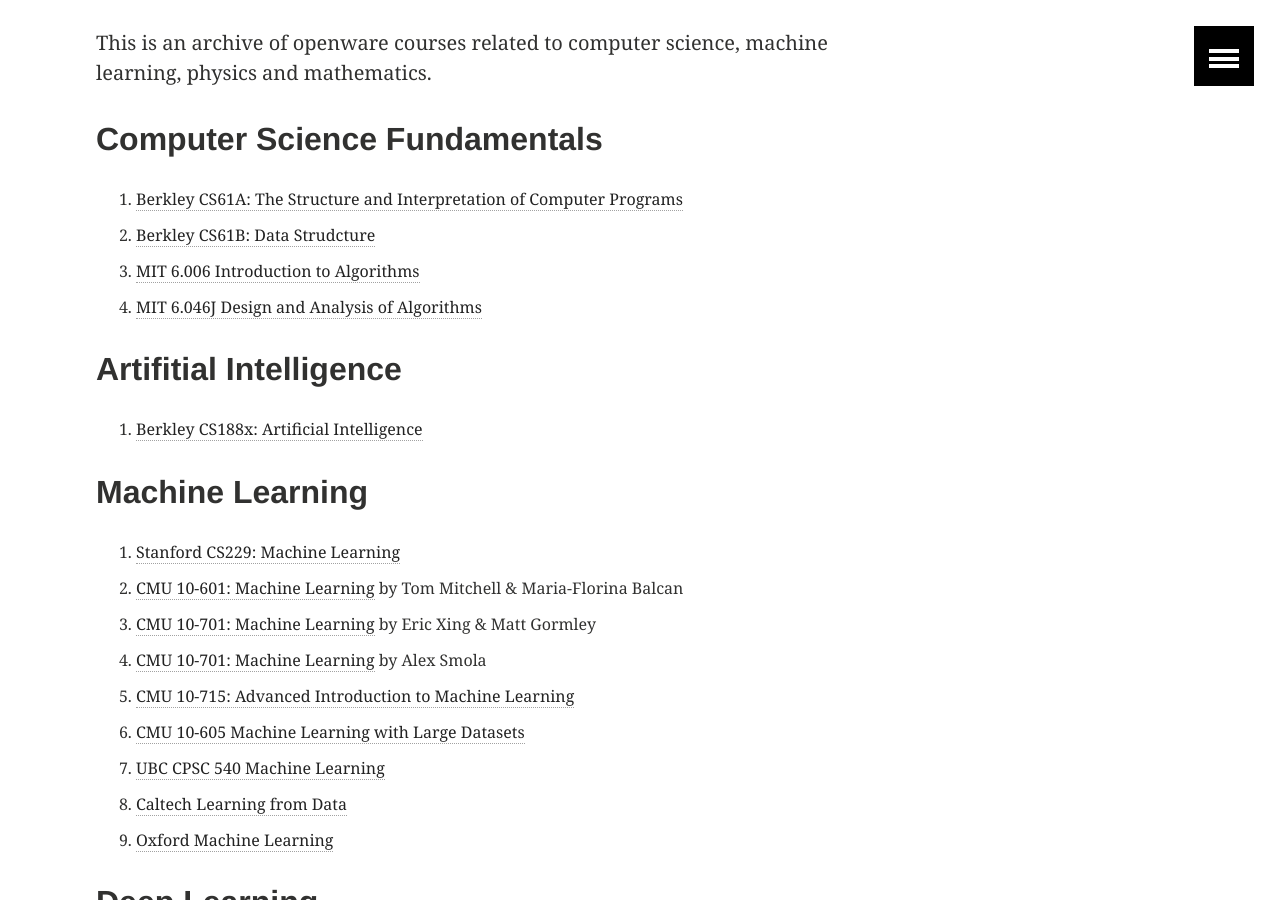
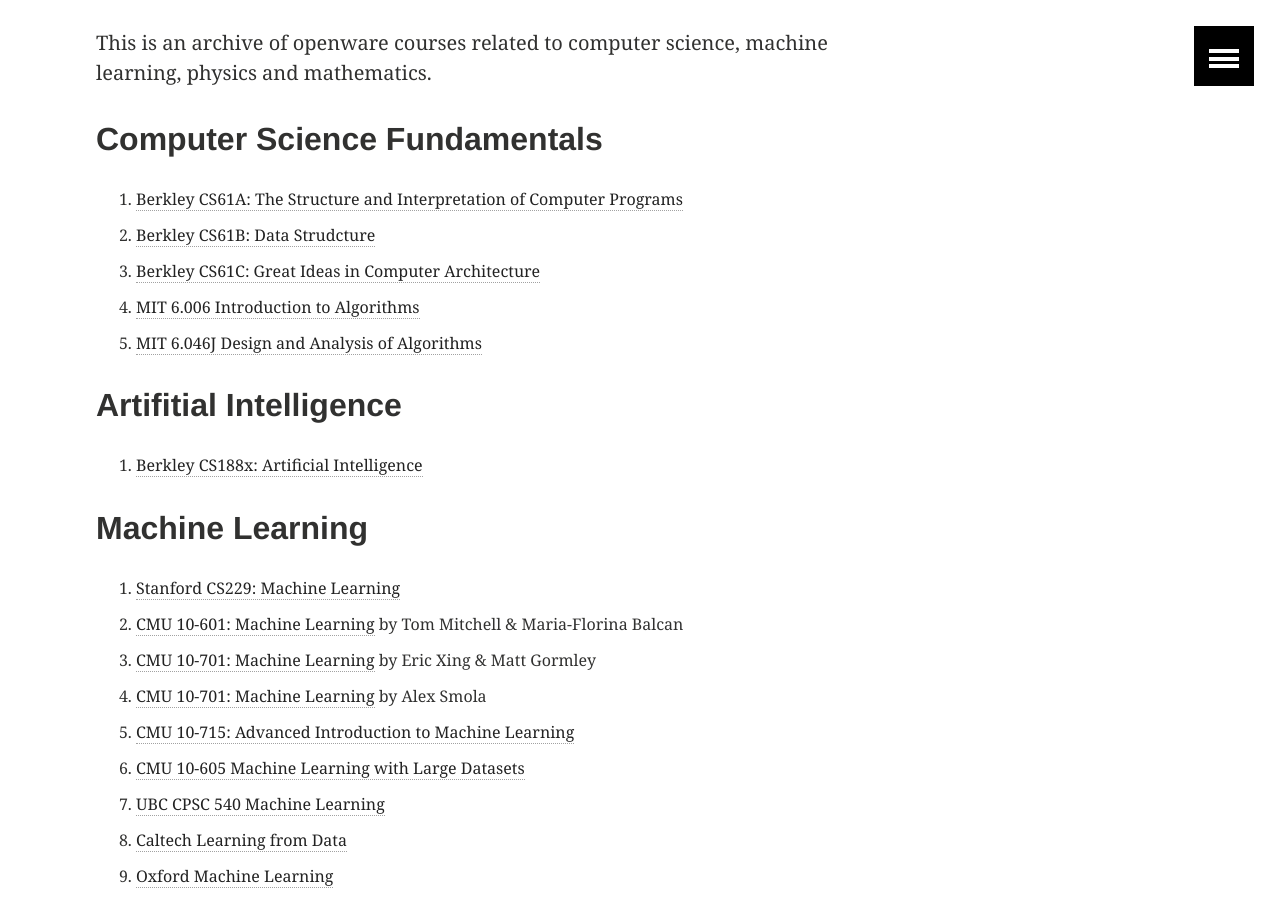
Before and after one commit to alex8937/alex8937.github.io, a Jekyll site: the page built from _posts/study/2017-04-15-Openware-Course-List.md, in a window 1280 px wide and 900 px high, scrolled down 603 px. Built offline with Jekyll 4.4.1, drawn with Linux system fonts in a browser that asks for light colours; comment, search, counter and statistics services are not loaded.

Commit message:
Added CS61C

```diff
--- a/_posts/study/2017-04-15-Openware-Course-List.md
+++ b/_posts/study/2017-04-15-Openware-Course-List.md
@@ -13,8 +13,9 @@
 ## Computer Science Fundamentals
 1. [Berkley CS61A: The Structure and Interpretation of Computer  Programs](https://inst.eecs.berkeley.edu/~cs61a/fa16/)
 2. [Berkley CS61B: Data Strudcture](http://datastructur.es/sp17/)
-3. [MIT 6.006 Introduction to Algorithms](https://www.youtube.com/playlist?list=PLUl4u3cNGP61Oq3tWYp6V_F-5jb5L2iHb)
-4. [MIT 6.046J Design and Analysis of Algorithms](https://ocw.mit.edu/courses/electrical-engineering-and-computer-science/6-046j-design-and-analysis-of-algorithms-spring-2015/)
+3. [Berkley CS61C: Great Ideas in Computer Architecture](https://www.youtube.com/watch?v=gJJeUFyuvvg&list=PL-XXv-cvA_iCl2-D-FS5mk0jFF6cYSJs_)
+4. [MIT 6.006 Introduction to Algorithms](https://www.youtube.com/playlist?list=PLUl4u3cNGP61Oq3tWYp6V_F-5jb5L2iHb)
+5. [MIT 6.046J Design and Analysis of Algorithms](https://ocw.mit.edu/courses/electrical-engineering-and-computer-science/6-046j-design-and-analysis-of-algorithms-spring-2015/)
 
 ## Artifitial Intelligence
 1. [Berkley CS188x: Artificial Intelligence](https://edge.edx.org/courses/course-v1%3ABerkeleyX%2BCS188x-SP16%2BSP16/)
```
